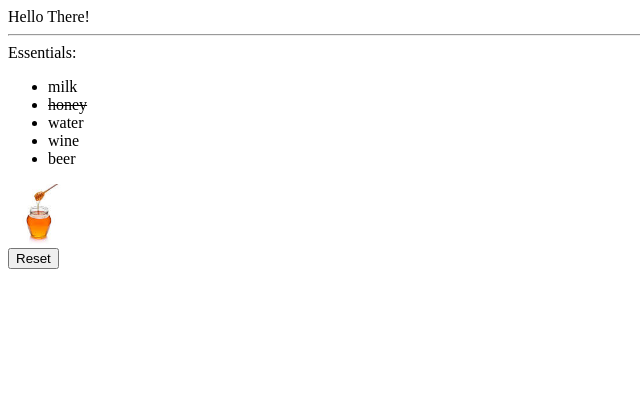
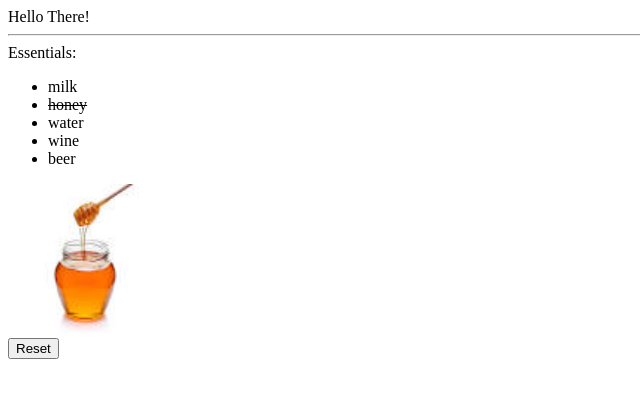
Before and after one commit to wdi-sf-jan/dom_lab, a plain HTML site: page index.html in a window 1280 px wide. Shown: the whole page, without its empty margins (0-640 px from the left). Drawn offline with Linux system fonts and the light colour scheme.

Commit message:
bigger image

```diff
--- a/index.html
+++ b/index.html
@@ -24,7 +24,7 @@
 	  </ul>
 
 	  <div>
-		  <img src="./images/honey.jpeg" height="60" width="60">
+		  <img src="./images/honey.jpeg" height="150" width="150">
 	  </div>
 
 	  <button id="reset">Reset</button>
```
